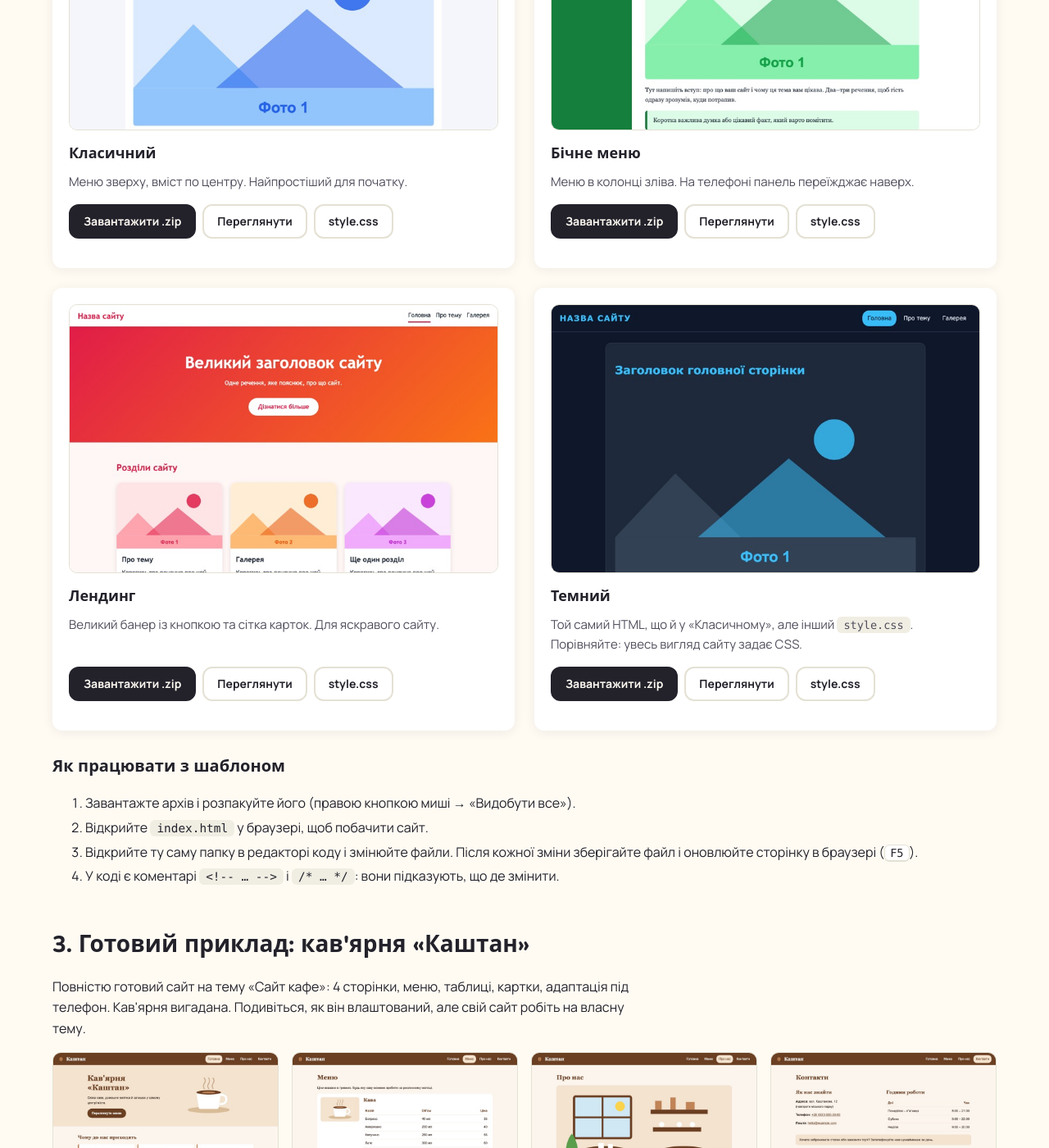
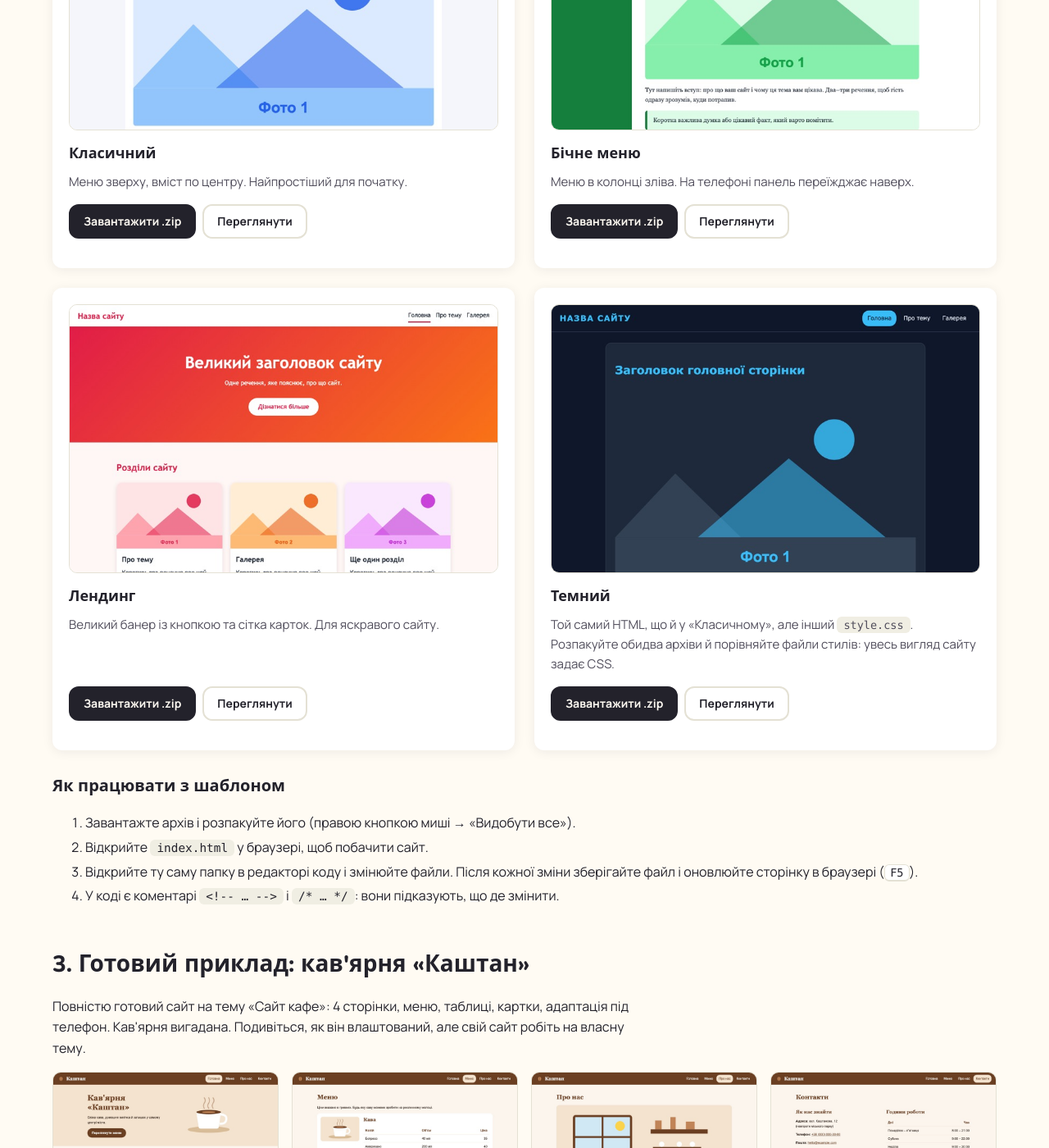
Before and after one commit to dpovod/python-tkinter-examples, a Jekyll site: the page built from docs/html/project.html, in a window 1280 px wide and 1400 px high, scrolled down 2127 px. Shown: the whole window at 82% size. Built offline with Jekyll 4.4.1, drawn with Linux system fonts in a browser that asks for light colours.

Commit message:
Remove separate style.css buttons from project page
The CSS file is already included in each zip archive.

Co-Authored-By: Claude Opus 5.5 <noreply@anthropic.com>

```diff
--- a/docs/html/project.html
+++ b/docs/html/project.html
@@ -151,7 +151,6 @@ description: "Проєктне завдання: створити багатос
     <div class="btn-row">
       <a class="btn btn--primary" href="{{ z }}template-classic.zip" download>Завантажити .zip</a>
       <a class="btn" href="{{ p }}templates/classic/index.html" target="_blank" rel="noopener">Переглянути<span class="visually-hidden"> (відкриється в новій вкладці)</span></a>
-      <a class="btn" href="{{ p }}templates/classic/style.css" target="_blank" rel="noopener">style.css<span class="visually-hidden"> (відкриється в новій вкладці)</span></a>
     </div>
   </article>
 
@@ -162,7 +161,6 @@ description: "Проєктне завдання: створити багатос
     <div class="btn-row">
       <a class="btn btn--primary" href="{{ z }}template-sidebar.zip" download>Завантажити .zip</a>
       <a class="btn" href="{{ p }}templates/sidebar/index.html" target="_blank" rel="noopener">Переглянути<span class="visually-hidden"> (відкриється в новій вкладці)</span></a>
-      <a class="btn" href="{{ p }}templates/sidebar/style.css" target="_blank" rel="noopener">style.css<span class="visually-hidden"> (відкриється в новій вкладці)</span></a>
     </div>
   </article>
 
@@ -173,18 +171,16 @@ description: "Проєктне завдання: створити багатос
     <div class="btn-row">
       <a class="btn btn--primary" href="{{ z }}template-landing.zip" download>Завантажити .zip</a>
       <a class="btn" href="{{ p }}templates/landing/index.html" target="_blank" rel="noopener">Переглянути<span class="visually-hidden"> (відкриється в новій вкладці)</span></a>
-      <a class="btn" href="{{ p }}templates/landing/style.css" target="_blank" rel="noopener">style.css<span class="visually-hidden"> (відкриється в новій вкладці)</span></a>
     </div>
   </article>
 
   <article class="template-card">
     <img src="{{ p }}screenshots/template-dark.jpg" alt="Шаблон «Темний»: темно-синій фон, блакитні заголовки й меню" width="800" height="500" loading="lazy" />
     <h3>Темний</h3>
-    <p>Той самий HTML, що й у «Класичному», але інший <code>style.css</code>. Порівняйте: увесь вигляд сайту задає CSS.</p>
+    <p>Той самий HTML, що й у «Класичному», але інший <code>style.css</code>. Розпакуйте обидва архіви й порівняйте файли стилів: увесь вигляд сайту задає CSS.</p>
     <div class="btn-row">
       <a class="btn btn--primary" href="{{ z }}template-dark.zip" download>Завантажити .zip</a>
       <a class="btn" href="{{ p }}templates/dark/index.html" target="_blank" rel="noopener">Переглянути<span class="visually-hidden"> (відкриється в новій вкладці)</span></a>
-      <a class="btn" href="{{ p }}templates/dark/style.css" target="_blank" rel="noopener">style.css<span class="visually-hidden"> (відкриється в новій вкладці)</span></a>
     </div>
   </article>
 </div>
@@ -222,7 +218,6 @@ description: "Проєктне завдання: створити багатос
 <div class="btn-row">
   <a class="btn btn--primary" href="{{ z }}example-cafe.zip" download>Завантажити приклад (.zip)</a>
   <a class="btn" href="{{ p }}example-cafe/index.html" target="_blank" rel="noopener">Відкрити сайт<span class="visually-hidden"> (відкриється в новій вкладці)</span></a>
-  <a class="btn" href="{{ p }}example-cafe/style.css" target="_blank" rel="noopener">style.css<span class="visually-hidden"> (відкриється в новій вкладці)</span></a>
 </div>
 
 <h3>На що звернути увагу в коді</h3>
```
